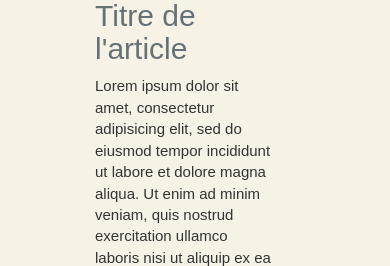
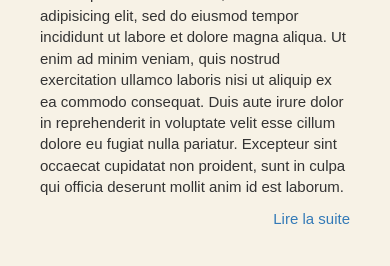
Before and after one commit to weby82/santon-elo, a PHP site: page /actualites.php in a window 390 px wide. Shown: the part 2054-2320 px from the top of the page. Run offline with PHP 8.4, Linux system fonts and the light colour scheme; some web fonts are replaced.

Commit message:
modif liste article
modification responsive et style de la page article.php

```diff
--- a/assets/css/kelly.css
+++ b/assets/css/kelly.css
@@ -0,0 +1,17 @@
+@media screen and (min-width:992px) {
+	.list-article {
+	margin: 20px 50px;
+
+	}
+
+	.list-article-inner {
+	padding: 20px 50px 20px 30px;
+
+	}
+}
+
+.list-article article:hover {
+	background-color: #f4f4f2;
+	border: 1px solid grey;
+	box-shadow: 10px 10px 5px #888888;
+}
--- a/assets/css/main.css
+++ b/assets/css/main.css
@@ -440,11 +440,6 @@ footer div p{
 *******************************************************/
 
 
-.trait {
-	border: 1px solid black;
-
-}
-
 h1 {
 	margin-left: 30px;
 }
@@ -460,14 +455,14 @@ h1, h2, h3 {
 
 
 .list-article {
-	margin: 20px 50px;
+	margin: 0;
 
 }
 .list-article article h2{
 	margin-top:0;
 }
 .list-article-inner {
-	padding: 20px 50px 20px 30px;
+	padding: 20px 10px 20px 10px;
 	overflow: auto;
 }
 .list-article article {
@@ -485,7 +480,7 @@ h1, h2, h3 {
 .list-article article:hover {
 	background-color: #f4f4f2;
 	border: 1px solid grey;
-	box-shadow: 10px 10px 5px #888888;
+	// box-shadow: 10px 10px 5px #888888;
 }
 
 
--- a/private/view/section-liste-article.php
+++ b/private/view/section-liste-article.php
@@ -1,6 +1,8 @@
 
-    <h1>Actualité</h1>
-    <div class="trait"></div>
+   <main>
+        <div class="container">
+            <div class="container-inner">
+                <h2>Actualité</h2>
                 <section class="list-article">
                     <article>
                         <div class="list-article-inner">
@@ -8,7 +10,7 @@
                                 <img src="http://lorempixel.com/150/150/abstract/6/" alt="image 1" class="img-responsive">
                             </figure>
                             <div class="col-md-8 div-article">
-                    <h2>Titre de l'article</h2>
+                                <h3>Titre de l'article</h3>
                                 <p>Lorem ipsum dolor sit amet, consectetur adipisicing elit, sed do eiusmod
                                 tempor incididunt ut labore et dolore magna aliqua. Ut enim ad minim veniam,
                                 quis nostrud exercitation ullamco laboris nisi ut aliquip ex ea commodo
@@ -20,17 +22,13 @@
                         </div>
                     </article>
 
-        <div class="clearfix">
-            &nbsp;
-        </div>
-
                     <article>
                         <div class="list-article-inner">
                             <figure class="col-md-4">
                                 <img src="http://lorempixel.com/150/150/abstract/6/" alt="image 2" class="img-responsive">
                             </figure>
                             <div class="col-md-8 div-article">
-                    <h2>Titre de l'article</h2>
+                                <h3>Titre de l'article</h3>
                                 <p>Lorem ipsum dolor sit amet, consectetur adipisicing elit, sed do eiusmod
                                 tempor incididunt ut labore et dolore magna aliqua. Ut enim ad minim veniam,
                                 quis nostrud exercitation ullamco laboris nisi ut aliquip ex ea commodo
@@ -42,17 +40,13 @@
                         </div>
                     </article>
 
-        <div class="clearfix">
-            &nbsp;
-        </div>
-
                     <article>
                         <div class="list-article-inner">
                             <figure class="col-md-4">
                               <img src="http://lorempixel.com/150/150/abstract/6/" alt="imag 3" class="img-responsive">
                             </figure>
                             <div class="col-md-8 div-article">
-                    <h2>Titre de l'article</h2>
+                                <h3>Titre de l'article</h3>
                                 <p>Lorem ipsum dolor sit amet, consectetur adipisicing elit, sed do eiusmod
                                 tempor incididunt ut labore et dolore magna aliqua. Ut enim ad minim veniam,
                                 quis nostrud exercitation ullamco laboris nisi ut aliquip ex ea commodo
@@ -64,17 +58,13 @@
                         </div>
                     </article>
 
-        <div class="clearfix">
-            &nbsp;
-        </div>
-
                     <article>
                         <div class="list-article-inner">
                             <figure class="col-md-4">
                                 <img src="http://lorempixel.com/150/150/abstract/6/" alt="image-responsive 4" class="img-responsive">
                             </figure>
                             <div class="col-md-8 div-article">
-                    <h2>Titre de l'article</h2>
+                                <h3>Titre de l'article</h3>
                                 <p>Lorem ipsum dolor sit amet, consectetur adipisicing elit, sed do eiusmod
                                 tempor incididunt ut labore et dolore magna aliqua. Ut enim ad minim veniam,
                                 quis nostrud exercitation ullamco laboris nisi ut aliquip ex ea commodo
@@ -86,3 +76,7 @@
                         </div>
                     </article>
                 </section>
+
+            </div>
+        </div>
+    </main>
```
Lines whose indentation alone changed are shown as unchanged.
